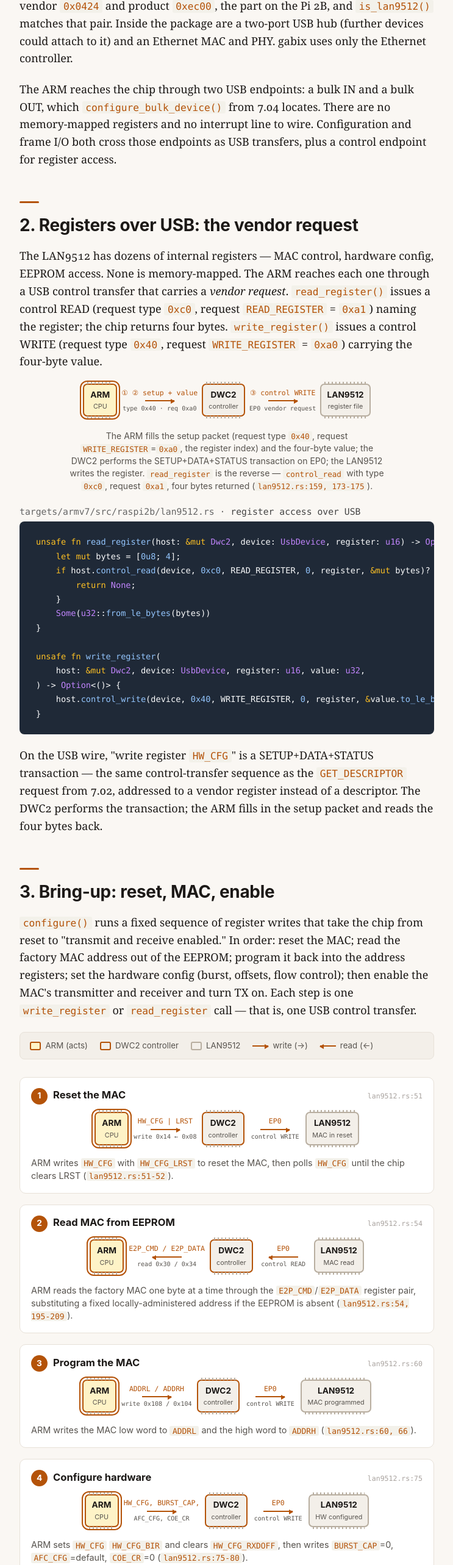
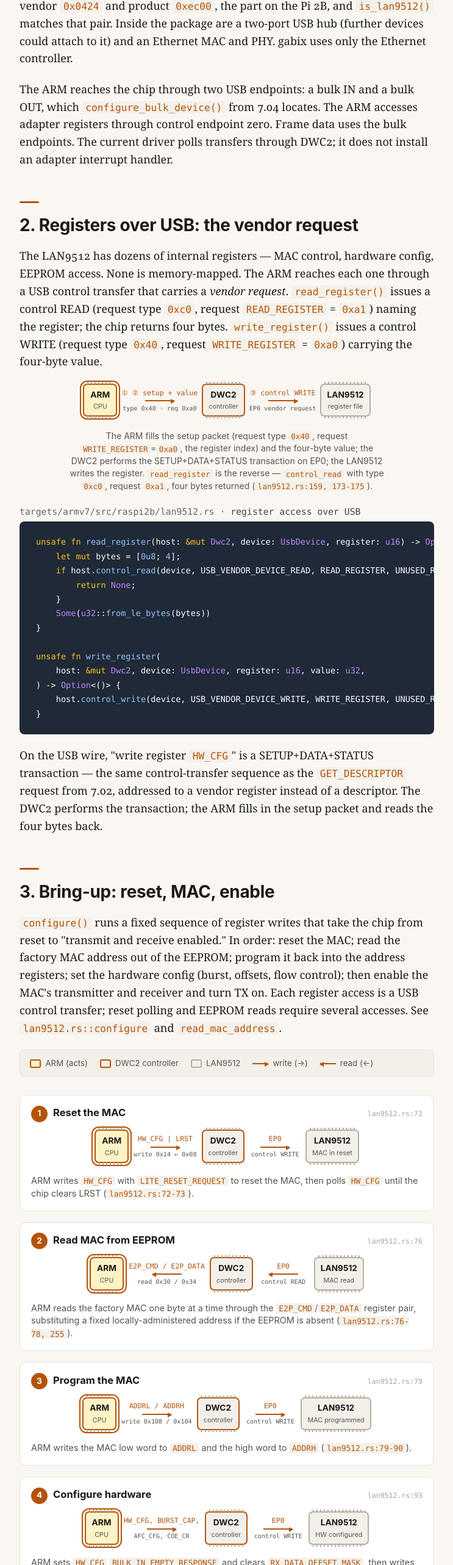
Before and after one commit to gabrielelanaro/gabix, a plain HTML site: page lessons/7.05-the-lan9512-usb-to-ethernet.html in a window 1280 px wide. Shown: the part 974-3540 px from the top of the page at 61% size, without its empty margins (268-1011 px from the left). Drawn offline with Linux system fonts and the light colour scheme.

Commit message:
Align Ethernet lesson with current driver interfaces

```diff
--- a/lessons/7.05-the-lan9512-usb-to-ethernet.html
+++ b/lessons/7.05-the-lan9512-usb-to-ethernet.html
@@ -83,7 +83,7 @@
 
 <p>The LAN9512 is a USB device. It connects to the DWC2's port &mdash; the same port 7.04 brought up. gabix enumerates it with the routine from 7.02; it reports vendor <code>0x0424</code> and product <code>0xec00</code>, the part on the Pi 2B, and <code>is_lan9512()</code> matches that pair. Inside the package are a two-port USB hub (further devices could attach to it) and an Ethernet MAC and PHY. gabix uses only the Ethernet controller.</p>
 
-<p>The ARM reaches the chip through two USB endpoints: a bulk IN and a bulk OUT, which <code>configure_bulk_device()</code> from 7.04 locates. There are no memory-mapped registers and no interrupt line to wire. Configuration and frame I/O both cross those endpoints as USB transfers, plus a control endpoint for register access.</p>
+<p>The ARM reaches the chip through two USB endpoints: a bulk IN and a bulk OUT, which <code>configure_bulk_device()</code> from 7.04 locates. The ARM accesses adapter registers through control endpoint zero. Frame data uses the bulk endpoints. The current driver polls transfers through DWC2; it does not install an adapter interrupt handler.</p>
 
 <h2>2. Registers over USB: the vendor request</h2>
 
@@ -102,7 +102,7 @@
 <div class="snip-meta"><span>targets/armv7/src/raspi2b/lan9512.rs</span> · <span class="what">register access over USB</span></div>
 <pre><code><span class="k">unsafe fn</span> <span class="f">read_register</span>(host: <span class="k">&amp;mut</span> <span class="t">Dwc2</span>, device: <span class="t">UsbDevice</span>, register: <span class="t">u16</span>) -&gt; <span class="t">Option</span>&lt;<span class="t">u32</span>&gt; {
     <span class="k">let mut</span> bytes = [<span class="n">0u8</span>; <span class="n">4</span>];
-    <span class="k">if</span> host.<span class="f">control_read</span>(device, <span class="n">0xc0</span>, READ_REGISTER, <span class="n">0</span>, register, <span class="k">&amp;mut</span> bytes)? != bytes.len() {
+    <span class="k">if</span> host.<span class="f">control_read</span>(device, USB_VENDOR_DEVICE_READ, READ_REGISTER, UNUSED_REQUEST_VALUE, register, <span class="k">&amp;mut</span> bytes)? != bytes.len() {
         <span class="k">return</span> <span class="t">None</span>;
     }
     <span class="t">Some</span>(<span class="t">u32</span>::<span class="f">from_le_bytes</span>(bytes))
@@ -111,7 +111,7 @@
 <span class="k">unsafe fn</span> <span class="f">write_register</span>(
     host: <span class="k">&amp;mut</span> <span class="t">Dwc2</span>, device: <span class="t">UsbDevice</span>, register: <span class="t">u16</span>, value: <span class="t">u32</span>,
 ) -&gt; <span class="t">Option</span>&lt;()&gt; {
-    host.<span class="f">control_write</span>(device, <span class="n">0x40</span>, WRITE_REGISTER, <span class="n">0</span>, register, <span class="k">&amp;</span>value.<span class="f">to_le_bytes</span>())
+    host.<span class="f">control_write</span>(device, USB_VENDOR_DEVICE_WRITE, WRITE_REGISTER, UNUSED_REQUEST_VALUE, register, <span class="k">&amp;</span>value.<span class="f">to_le_bytes</span>())
 }</code></pre>
 </div>
 
@@ -119,7 +119,7 @@
 
 <h2>3. Bring-up: reset, MAC, enable</h2>
 
-<p><code>configure()</code> runs a fixed sequence of register writes that take the chip from reset to "transmit and receive enabled." In order: reset the MAC; read the factory MAC address out of the EEPROM; program it back into the address registers; set the hardware config (burst, offsets, flow control); then enable the MAC's transmitter and receiver and turn TX on. Each step is one <code>write_register</code> or <code>read_register</code> call &mdash; that is, one USB control transfer.</p>
+<p><code>configure()</code> runs a fixed sequence of register writes that take the chip from reset to "transmit and receive enabled." In order: reset the MAC; read the factory MAC address out of the EEPROM; program it back into the address registers; set the hardware config (burst, offsets, flow control); then enable the MAC's transmitter and receiver and turn TX on. Each register access is a USB control transfer; reset polling and EEPROM reads require several accesses. See <code>lan9512.rs::configure</code> and <code>read_mac_address</code>.</p>
 
 <div class="legend">
   <span class="lg-item"><span class="lg-chip"></span> ARM (acts)</span>
@@ -130,7 +130,7 @@
 </div>
 <div class="vignettes">
   <div class="panel">
-    <div class="hd"><span class="num">1</span><span class="ttl">Reset the MAC</span><span class="src">lan9512.rs:51</span></div>
+    <div class="hd"><span class="num">1</span><span class="ttl">Reset the MAC</span><span class="src">lan9512.rs:72</span></div>
     <div class="scene">
       <div class="chip arm active"><div class="nm">ARM</div><div class="sub">CPU</div></div>
       <div class="link write"><span class="lab">HW_CFG | LRST</span><div class="ln"></div><span class="lab2">write 0x14 ← 0x08</span></div>
@@ -138,10 +138,10 @@
       <div class="link write"><span class="lab">EP0</span><div class="ln"></div><span class="lab2">control WRITE</span></div>
       <div class="chip dev"><div class="nm">LAN9512</div><div class="sub">MAC in reset</div></div>
     </div>
-    <p class="cap">ARM writes <code>HW_CFG</code> with <code>HW_CFG_LRST</code> to reset the MAC, then polls <code>HW_CFG</code> until the chip clears LRST (<code>lan9512.rs:51-52</code>).</p>
+    <p class="cap">ARM writes <code>HW_CFG</code> with <code>LITE_RESET_REQUEST</code> to reset the MAC, then polls <code>HW_CFG</code> until the chip clears LRST (<code>lan9512.rs:72-73</code>).</p>
   </div>
   <div class="panel">
-    <div class="hd"><span class="num">2</span><span class="ttl">Read MAC from EEPROM</span><span class="src">lan9512.rs:54</span></div>
+    <div class="hd"><span class="num">2</span><span class="ttl">Read MAC from EEPROM</span><span class="src">lan9512.rs:76</span></div>
     <div class="scene">
       <div class="chip arm active"><div class="nm">ARM</div><div class="sub">CPU</div></div>
       <div class="link read"><span class="lab">E2P_CMD / E2P_DATA</span><div class="ln"></div><span class="lab2">read 0x30 / 0x34</span></div>
@@ -149,10 +149,10 @@
       <div class="link read"><span class="lab">EP0</span><div class="ln"></div><span class="lab2">control READ</span></div>
       <div class="chip dev"><div class="nm">LAN9512</div><div class="sub">MAC read</div></div>
     </div>
-    <p class="cap">ARM reads the factory MAC one byte at a time through the <code>E2P_CMD</code>/<code>E2P_DATA</code> register pair, substituting a fixed locally-administered address if the EEPROM is absent (<code>lan9512.rs:54, 195-209</code>).</p>
+    <p class="cap">ARM reads the factory MAC one byte at a time through the <code>E2P_CMD</code>/<code>E2P_DATA</code> register pair, substituting a fixed locally-administered address if the EEPROM is absent (<code>lan9512.rs:76-78, 255</code>).</p>
   </div>
   <div class="panel">
-    <div class="hd"><span class="num">3</span><span class="ttl">Program the MAC</span><span class="src">lan9512.rs:60</span></div>
+    <div class="hd"><span class="num">3</span><span class="ttl">Program the MAC</span><span class="src">lan9512.rs:79</span></div>
     <div class="scene">
       <div class="chip arm active"><div class="nm">ARM</div><div class="sub">CPU</div></div>
       <div class="link write"><span class="lab">ADDRL / ADDRH</span><div class="ln"></div><span class="lab2">write 0x108 / 0x104</span></div>
@@ -160,10 +160,10 @@
       <div class="link write"><span class="lab">EP0</span><div class="ln"></div><span class="lab2">control WRITE</span></div>
       <div class="chip dev"><div class="nm">LAN9512</div><div class="sub">MAC programmed</div></div>
     </div>
-    <p class="cap">ARM writes the MAC low word to <code>ADDRL</code> and the high word to <code>ADDRH</code> (<code>lan9512.rs:60, 66</code>).</p>
+    <p class="cap">ARM writes the MAC low word to <code>ADDRL</code> and the high word to <code>ADDRH</code> (<code>lan9512.rs:79-90</code>).</p>
   </div>
   <div class="panel">
-    <div class="hd"><span class="num">4</span><span class="ttl">Configure hardware</span><span class="src">lan9512.rs:75</span></div>
+    <div class="hd"><span class="num">4</span><span class="ttl">Configure hardware</span><span class="src">lan9512.rs:93</span></div>
     <div class="scene">
       <div class="chip arm active"><div class="nm">ARM</div><div class="sub">CPU</div></div>
       <div class="link write"><span class="lab">HW_CFG, BURST_CAP,</span><div class="ln"></div><span class="lab2">AFC_CFG, COE_CR</span></div>
@@ -171,10 +171,10 @@
       <div class="link write"><span class="lab">EP0</span><div class="ln"></div><span class="lab2">control WRITE</span></div>
       <div class="chip dev"><div class="nm">LAN9512</div><div class="sub">HW configured</div></div>
     </div>
-    <p class="cap">ARM sets <code>HW_CFG</code> <code>HW_CFG_BIR</code> and clears <code>HW_CFG_RXDOFF</code>, then writes <code>BURST_CAP</code>=0, <code>AFC_CFG</code>=default, <code>COE_CR</code>=0 (<code>lan9512.rs:75-80</code>).</p>
+    <p class="cap">ARM sets <code>HW_CFG</code> <code>BULK_IN_EMPTY_RESPONSE</code> and clears <code>RX_DATA_OFFSET_MASK</code>, then writes <code>BURST_CAP</code>=0, <code>AFC_CFG</code>=default, <code>COE_CR</code>=0 (<code>lan9512.rs:93-104</code>).</p>
   </div>
   <div class="panel">
-    <div class="hd"><span class="num">5</span><span class="ttl">Enable TX and RX</span><span class="src">lan9512.rs:87</span></div>
+    <div class="hd"><span class="num">5</span><span class="ttl">Enable TX and RX</span><span class="src">lan9512.rs:106</span></div>
     <div class="scene">
       <div class="chip arm active"><div class="nm">ARM</div><div class="sub">CPU</div></div>
       <div class="link write"><span class="lab">MAC_CR | FDX|TX|RX</span><div class="ln"></div><span class="lab2">then TX_CFG_ON</span></div>
@@ -182,14 +182,14 @@
       <div class="link write"><span class="lab">EP0</span><div class="ln"></div><span class="lab2">control WRITE</span></div>
       <div class="chip dev"><div class="nm">LAN9512</div><div class="sub">TX/RX on</div></div>
     </div>
-    <p class="cap">ARM sets <code>MAC_CR</code> <code>FULL_DUPLEX|TX_ENABLE|RX_ENABLE</code> and writes <code>TX_CFG_ON</code>; the chip now accepts frames for sending and delivers received frames to the bulk IN endpoint (<code>lan9512.rs:87, 89</code>).</p>
+    <p class="cap">ARM sets <code>MAC_CR</code> <code>FULL_DUPLEX|TX_ENABLE|RX_ENABLE</code> and writes <code>TX_CFG_ON</code>; the chip now accepts frames for sending and delivers received frames to the bulk IN endpoint (<code>lan9512.rs:106-113</code>).</p>
   </div>
 </div>
 
 <div class="snip">
 <div class="snip-meta"><span>targets/armv7/src/raspi2b/lan9512.rs</span> · <span class="what">configure, trimmed</span></div>
-<pre><code><span class="f">write_register</span>(<span class="k">&amp;mut</span> host, device, HW_CFG, HW_CFG_LRST)?;            <span class="c">// reset the MAC</span>
-<span class="f">wait_register_clear</span>(<span class="k">&amp;mut</span> host, device, HW_CFG, HW_CFG_LRST)?;
+<pre><code><span class="f">write_register</span>(<span class="k">&amp;mut</span> host, device, HW_CFG, LITE_RESET_REQUEST)?;            <span class="c">// reset the MAC</span>
+<span class="f">wait_register_clear</span>(<span class="k">&amp;mut</span> host, device, HW_CFG, LITE_RESET_REQUEST)?;
 
 <span class="k">let</span> mac = <span class="f">read_mac_address</span>(<span class="k">&amp;mut</span> host, device)                     <span class="c">// MAC from the EEPROM</span>
     .<span class="f">filter</span>(valid_mac_address)
@@ -197,11 +197,11 @@
 <span class="f">write_register</span>(<span class="k">&amp;mut</span> host, device, ADDRL, <span class="n">...</span>)?;                    <span class="c">// program the MAC low</span>
 <span class="f">write_register</span>(<span class="k">&amp;mut</span> host, device, ADDRH, <span class="n">...</span>)?;                    <span class="c">// program the MAC high</span>
 
-<span class="k">let</span> hardware = <span class="f">read_register</span>(<span class="k">&amp;mut</span> host, device, HW_CFG)?;          <span class="c">// HW_CFG: bursts on, RX offset off</span>
-<span class="f">write_register</span>(<span class="k">&amp;mut</span> host, device, HW_CFG, (hardware | HW_CFG_BIR) &amp; !HW_CFG_RXDOFF)?;
+<span class="k">let</span> hardware = <span class="f">read_register</span>(<span class="k">&amp;mut</span> host, device, HW_CFG)?;          <span class="c">// read current hardware configuration</span>
+<span class="f">write_register</span>(<span class="k">&amp;mut</span> host, device, HW_CFG, (hardware | BULK_IN_EMPTY_RESPONSE) &amp; !RX_DATA_OFFSET_MASK)?;
 <span class="f">write_register</span>(<span class="k">&amp;mut</span> host, device, BURST_CAP, <span class="n">0</span>)?;
 <span class="f">write_register</span>(<span class="k">&amp;mut</span> host, device, AFC_CFG, AFC_CFG_DEFAULT)?;
-<span class="f">write_register</span>(<span class="k">&amp;mut</span> host, device, COE_CR, <span class="n">0</span>)?;
+<span class="f">write_register</span>(<span class="k">&amp;mut</span> host, device, COE_CR, CHECKSUM_OFFLOAD_DISABLED)?;
 
 <span class="k">let</span> mac_control = <span class="f">read_register</span>(<span class="k">&amp;mut</span> host, device, MAC_CR)?;        <span class="c">// enable MAC: full duplex, TX, RX</span>
 <span class="f">write_register</span>(<span class="k">&amp;mut</span> host, device, MAC_CR,
@@ -209,7 +209,7 @@
 <span class="f">write_register</span>(<span class="k">&amp;mut</span> host, device, TX_CFG, TX_CFG_ON)?;               <span class="c">// transmit on</span></code></pre>
 </div>
 
-<p>The reset write sets <code>HW_CFG_LRST</code>; <code>wait_register_clear</code> polls <code>HW_CFG</code> over USB until the chip clears that bit, which signals reset finished. The MAC address comes out of the EEPROM one byte at a time through the <code>E2P_CMD</code>/<code>E2P_DATA</code> register pair (<code>read_mac_address</code>); if the EEPROM is absent or the address is the all-zero or broadcast default, gabix substitutes a fixed locally-administered address. The final two writes set <code>MAC_CR_FULL_DUPLEX | MAC_CR_TX_ENABLE | MAC_CR_RX_ENABLE</code> and write <code>TX_CFG_ON</code>, after which the chip accepts frames for sending and delivers received frames to the bulk IN endpoint.</p>
+<p>The reset write sets <code>LITE_RESET_REQUEST</code>; <code>wait_register_clear</code> polls <code>HW_CFG</code> over USB until the chip clears that bit, which signals reset finished. The MAC address comes out of the EEPROM one byte at a time through the <code>E2P_CMD</code>/<code>E2P_DATA</code> register pair (<code>read_mac_address</code>); if the EEPROM is absent or the address is the all-zero or broadcast default, gabix substitutes a fixed locally-administered address. The final two writes set <code>MAC_CR_FULL_DUPLEX | MAC_CR_TX_ENABLE | MAC_CR_RX_ENABLE</code> and write <code>TX_CFG_ON</code>, after which the chip accepts frames for sending and delivers received frames to the bulk IN endpoint.</p>
 
 <h2>4. Frames over bulk: TX and RX</h2>
 
@@ -241,7 +241,7 @@
   <div class="link read" style="grid-column:6;grid-row:4"><span class="lab">⑤ frame</span><div class="ln"></div><span class="lab2">from wire</span></div>
   <div class="wireblock" style="grid-column:7;grid-row:4">Ethernet wire<span class="sub">network stack</span></div>
 </div>
-<p class="cap2">TX: the ARM prefixes the frame with the eight-byte smsc95xx TX header (command/length word + length word) and calls <code>bulk_out</code>; the DWC2 sends it to the LAN9512's bulk OUT endpoint, which puts the bytes on the wire. RX reverses: <code>bulk_in</code> reads framed bytes, then <code>read_rx_frame</code> strips the four-byte RX status header and the four-byte FCS. <code>write_tx_frame</code> <code>smsc95xx.rs:25-28</code>; <code>bulk_out</code> <code>lan9512.rs:126</code>; <code>bulk_in</code> <code>lan9512.rs:143</code>; <code>read_rx_frame</code> <code>smsc95xx.rs:32-45</code>.</p>
+<p class="cap2">TX: the ARM prefixes the frame with the eight-byte smsc95xx TX header (command/length word + length word) and calls <code>bulk_out</code>; the DWC2 sends it to the LAN9512's bulk OUT endpoint, which puts the bytes on the wire. RX reverses: <code>bulk_in</code> reads framed bytes, then <code>read_rx_frame</code> strips the four-byte RX status header and the four-byte FCS. <code>write_tx_frame</code> <code>smsc95xx.rs:27-42</code>; <code>bulk_out</code> <code>lan9512.rs:143</code>; <code>bulk_in</code> <code>lan9512.rs:178</code>; <code>read_rx_frame</code> <code>smsc95xx.rs:45-63</code>.</p>
 
 <div class="snip">
 <div class="snip-meta"><span>crates/kernel-core/src/net/smsc95xx.rs</span> · <span class="what">TX header</span></div>
@@ -255,21 +255,15 @@ out[TX_HEADER_LEN..total].<span class="f">copy_from_slice</span>(frame);
 
 <div class="snip">
 <div class="snip-meta"><span>targets/armv7/src/raspi2b/lan9512.rs</span> · <span class="what">transmit / receive over bulk</span></div>
-<pre><code><span class="k">fn</span> <span class="f">transmit</span>(<span class="k">&amp;mut</span> self, frame: <span class="k">&amp;</span>[<span class="t">u8</span>]) {
-    <span class="k">let mut</span> bytes = [<span class="n">0u8</span>; TX_HEADER_LEN + MAX_ETHERNET_FRAME_LEN];
-    <span class="k">let</span> <span class="t">Some</span>(length) = <span class="f">write_tx_frame</span>(frame, <span class="k">&amp;mut</span> bytes) <span class="k">else</span> { <span class="k">return</span>; };
-    <span class="k">unsafe</span> {
-        <span class="k">if</span> self.host.<span class="f">bulk_out</span>(self.device, self.bulk_out_endpoint,
-            self.bulk_max_packet, self.tx_pid, <span class="k">&amp;</span>bytes[..length]).<span class="f">is_some</span>() {
-            <span class="t">Self</span>::<span class="f">update_pid</span>(<span class="k">&amp;mut</span> self.tx_pid, length, self.bulk_max_packet <span class="k">as</span> <span class="t">usize</span>);
-        }
-    }
+<pre><code><span class="k">fn</span> <span class="f">transmit</span>(<span class="k">&amp;mut</span> self, frame: <span class="k">&amp;</span>[<span class="t">u8</span>]) -&gt; <span class="t">bool</span> {
+    <span class="k">unsafe</span> { self.transmit_frame(frame) }
 }</code></pre>
+<p><code>transmit_frame</code> builds the eight-byte adapter header, submits the buffer with <code>bulk_out</code>, and advances the USB data PID after success. Its boolean reports local submission success. Confirming that another computer received the Ethernet frame requires a reply or a packet capture. Source: <code>lan9512.rs</code>, lines 135–156 and 170–172.</p>
 </div>
 
-<h2>5. One trait, two chips</h2>
+<h2>5. A shared frame interface</h2>
 
-<p>The network stack above this point (ARP, IP, UDP &mdash; modules 5 and 6) never names the LAN9512. It holds a <code>FrameDevice</code>: a trait with <code>mac_address()</code>, <code>transmit()</code>, and <code>receive()</code>. On the Pi, <code>UsbEthernet::Lan9512</code> supplies it; in QEMU, <code>UsbEthernet::Rndis</code> supplies it. <code>configure()</code> picks which by reading the vendor and product ID from enumeration.</p>
+<p>The network stack above this point (ARP, IP, UDP &mdash; modules 5 and 6) never names the LAN9512. It holds a <code>FrameDevice</code>: a trait with <code>mac_address()</code>, <code>transmit()</code>, and <code>receive()</code>. On the Pi, <code>UsbEthernet::Lan9512</code> supplies it; in QEMU, <code>UsbEthernet::Rndis</code> supplies it. <code>configure()</code> selects an adapter using the enumerated vendor/product IDs. Wi-Fi builds also support <code>UsbEthernet::Wifi</code>; that adapter converts between Ethernet frames and Wi-Fi frames. See <code>raspi2b/ethernet.rs::UsbEthernet</code>. The diagram below shows the two wired adapters.</p>
 
 <div class="legend">
   <span class="lg-item"><span class="lg-chip"></span> LAN9512 (Pi 2B)</span>
```
Also changed, not shown: 2 other files.
